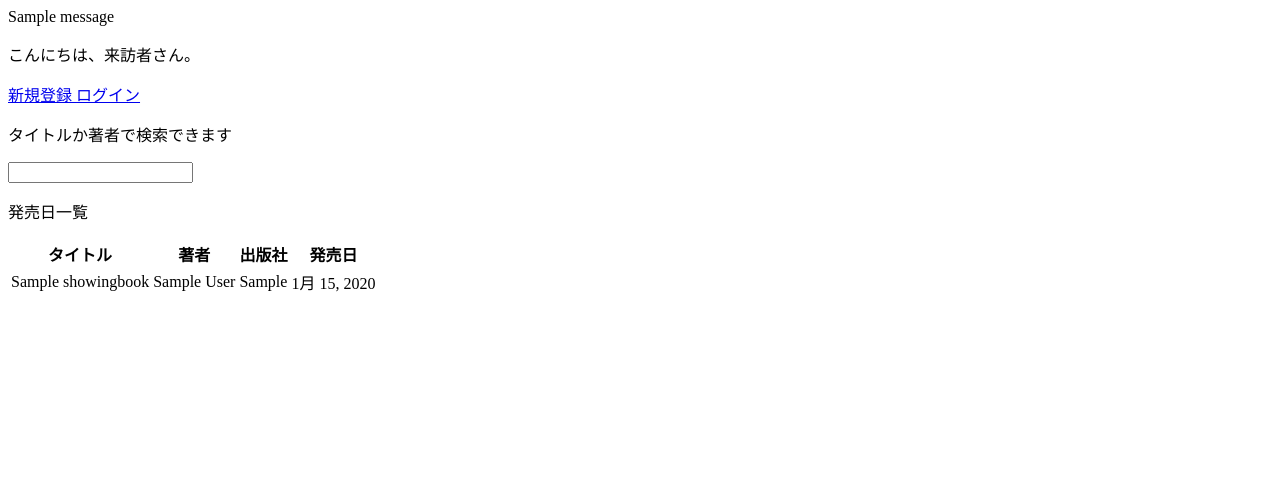
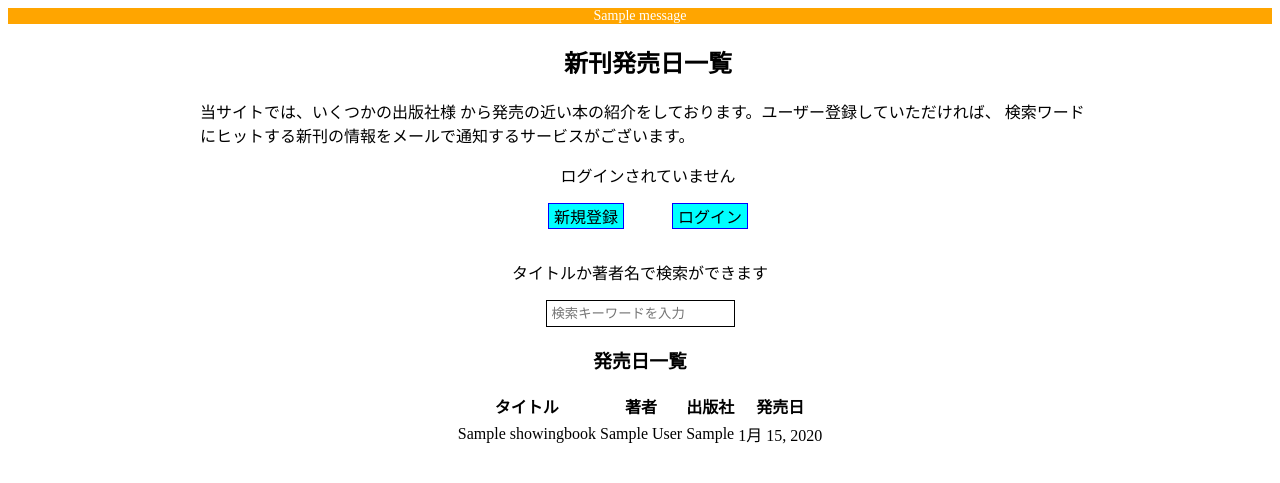
Before and after one commit to T-mura-mura/books_calender, a Django app: page / in a window 1280 px wide. Shown: the top 483 px of the page. Run offline with Django 3.2, Linux system fonts and the light colour scheme; tables that the repository leaves empty hold one stand-in row (values such as "Sample post"); one stand-in notice (Sample message) is shown; style sheets or scripts are compiled from the project's sources; some libraries are stand-ins or nearby versions.

Commit message:
トップページのビューのcss作成。

```diff
--- a/hello/templates/hello_base.html
+++ b/hello/templates/hello_base.html
@@ -9,31 +9,41 @@
     <meta name="author" content="">
     <script src="https://ajax.googleapis.com/ajax/libs/jquery/3.4.1/jquery.min.js"></script>
     <link rel="stylesheet" href="{% sass_src 'hello/keyword_list.scss' %}">
+    <link rel="stylesheet" href="{% sass_src 'hello/hello_base.scss' %}">
+    <link rel="stylesheet" href="{% sass_src 'hello/index.scss' %}">
 
     <title>{% block title %}{% endblock %}</title>
 
   </head>
   <body>
-    <div id="wrapper">
+    <div class="content">
       {% if messages %}
         {% for message in messages %}
-          <div>{{message}}</div>
+          <div class="notices">{{message}}</div>
         {% endfor %}
       {% endif %}
-      <nav class="navbar navbar-default navbar-static-top manager-nav no-margin" role="navigation">
-          <div class="sidebar-nav navbar-collapse">
-              {% if user.is_authenticated %}
-              <p>{{ user.username }}さん、こんにちは。</p>
-                <a href="{% url 'hello:keyword_list' user.pk %}">キーワード一覧</a>
-                <a href="{% url 'hello:index' %}">本一覧</a>
-                <a href="{% url 'hello:email_list' user.id %}">メールアドレス編集</a>
-                <a href="{% url 'account_logout' %}"><i class="fa fa-bar-chart"></i>  ログアウト</a>
-              {% else %}
-              <p>こんにちは、来訪者さん。</p>
-              <a href="{% url 'account_signup' %}"><i class="fa fa-bar-chart"></i>  新規登録 </a>
-                <a href="{% url 'account_login' %}"><i class="fa fa-bar-chart"></i>  ログイン </a>
-              {% endif %}
-          </div>
+      <nav class="header">
+        <h1>新刊発売日一覧</h1>
+        <div class="header__description">当サイトでは、いくつかの出版社様
+          から発売の近い本の紹介をしております。ユーザー登録していただければ、
+          検索ワードにヒットする新刊の情報をメールで通知するサービスがございます。
+        </div>
+        {% if user.is_authenticated %}
+        <p>現在{{ user.username }}様でログインしています</p>
+        <ul class="header__menu">
+          <li><a href="{% url 'hello:keyword_list' user.pk %}">検索キーワード一覧</a></li>
+          <li><a href="{% url 'hello:index' %}">本一覧</a></li>
+          <li><a href="{% url 'hello:send_date' user.pk %}">メール通知日設定</a></li>
+          <li><a href="{% url 'hello:email_list' user.id %}">メールアドレス編集</a></li>
+          <li><a href="{% url 'account_logout' %}">ログアウト</a></li>
+        </ul>
+        {% else %}
+        <p>ログインされていません</p>
+        <ul class="header__menu_when_logged_off">
+          <li><a href="{% url 'account_signup' %}">新規登録</a></li>
+          <li><a href="{% url 'account_login' %}">ログイン</a></li>
+        {% endif %}
+        </ul>
       </nav>
       {% block body %}
       {% endblock %}
--- a/hello/templates/index.html
+++ b/hello/templates/index.html
@@ -1,19 +1,18 @@
 {% extends "hello_base.html" %}
-{% block title %}Books発売日一覧{% endblock %}
+{% block title %}新刊発売日一覧{% endblock %}
 
 {% block body %}
-  <div>
+<div class="middle">
   <form id="book-search-field">
-      <p>タイトルか著者で検索できます</p>
-      <input class="book-search-line" type="text" value="">
+    <p>タイトルか著者名で検索ができます</p>
+    <input class="book-search-line" type="text" placeholder="検索キーワードを入力" value="">
   </form>
-  </div>
   <div id="book-search-result">
 
   </div>
-  <div class="book_showing_board">
-    <p>発売日一覧</p>
-    <table id="book-list-table">
+  <div class="middle__content">
+    <h3>発売日一覧</h3>
+    <table>
       <thead>
         <tr>
           <th>タイトル</th>
@@ -33,6 +32,7 @@
         {% endfor %}
       </tbody>
     </table>
+  </div>
 </div>
 
 <script type="text/javascript">
--- /dev/null
+++ b/static/hello/hello_base.css
@@ -0,0 +1,3 @@
+.content .notices{background-color:orange;font-size:14px;color:white;text-align:center}.content .header{width:100vw;height:200px}.content .header h1{text-align:center}.content .header p{text-align:center}.content .header__description{width:70%;margin:0 auto}.content .header__menu{margin:0 auto;width:50%;display:flex;justify-content:space-between}.content .header__menu li{list-style:none;background-color:#00FFFF;border:1px solid blue}.content .header__menu li a{text-decoration:none;color:black;padding:5px}.content .header__menu_when_logged_off{margin:0 auto;width:200px;display:flex;justify-content:space-between;padding:0px}.content .header__menu_when_logged_off li{list-style:none;background-color:#00FFFF;border:1px solid blue}.content .header__menu_when_logged_off li a{text-decoration:none;color:black;padding:5px}
+
+/*# sourceMappingURL=hello_base.css.map */
--- /dev/null
+++ b/static/hello/hello_base.scss
@@ -0,0 +1,56 @@
+.content {
+
+  .notices {
+    background-color: orange;
+    font-size: 14px;
+    color: white;
+    text-align: center;
+  }
+  .header {
+    width: 100vw;
+    height: 200px;
+    h1 {
+      text-align: center;
+    }
+    p {
+      text-align: center;
+    }
+    &__description {
+      width: 70%;
+      margin: 0 auto;
+    }
+    &__menu {
+      margin: 0 auto;
+      width: 50%;
+      display: flex;
+      justify-content: space-between;
+      li {
+        list-style: none;
+        background-color: #00FFFF;
+        border: 1px solid blue;
+        a {
+          text-decoration: none;
+          color: black;
+          padding: 5px;
+        }
+      }
+    }
+    &__menu_when_logged_off {
+      margin: 0 auto;
+      width: 200px;
+      display: flex;
+      justify-content: space-between;
+      padding: 0px;
+      li {
+        list-style: none;
+        background-color: #00FFFF;
+        border: 1px solid blue;
+        a {
+          text-decoration: none;
+          color: black;
+          padding: 5px;
+        }
+      }
+    }
+  }
+}
--- /dev/null
+++ b/static/hello/index.css
@@ -0,0 +1,3 @@
+.content .middle #book-search-field p{text-align:center}.content .middle #book-search-field input{padding:5px;border:1px solid black;margin:0 auto;display:block}.content .middle #book-search-result p{text-align:center}.content .middle #book-search-result table{margin:0 auto}.content .middle__content h3{text-align:center}.content .middle__content table{margin:0 auto}
+
+/*# sourceMappingURL=index.css.map */
--- /dev/null
+++ b/static/hello/index.scss
@@ -0,0 +1,31 @@
+.content {
+  .middle {
+    #book-search-field {
+      p {
+        text-align: center;
+      }
+      input {
+        padding: 5px;
+        border: 1px solid black;
+        margin: 0 auto;
+        display: block;
+      }
+    }
+    #book-search-result {
+      p {
+        text-align: center;
+      }
+      table {
+        margin: 0 auto;
+      }
+    }
+    &__content {
+      h3 {
+        text-align: center;
+      }
+      table {
+        margin: 0 auto;
+      }
+    }
+  }
+}
```
Also changed, not shown: 2 other files. Lines whose indentation alone changed are shown as unchanged.
